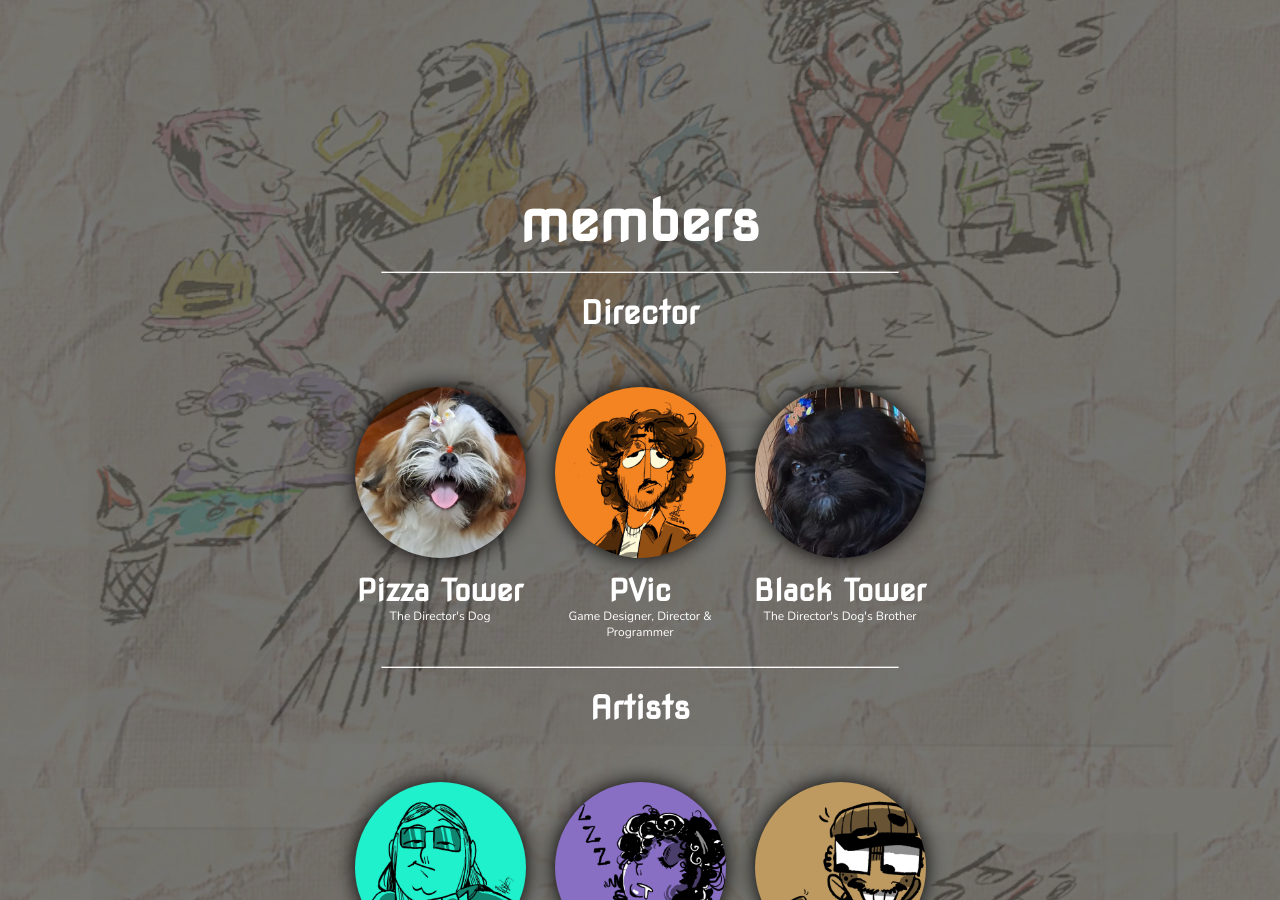
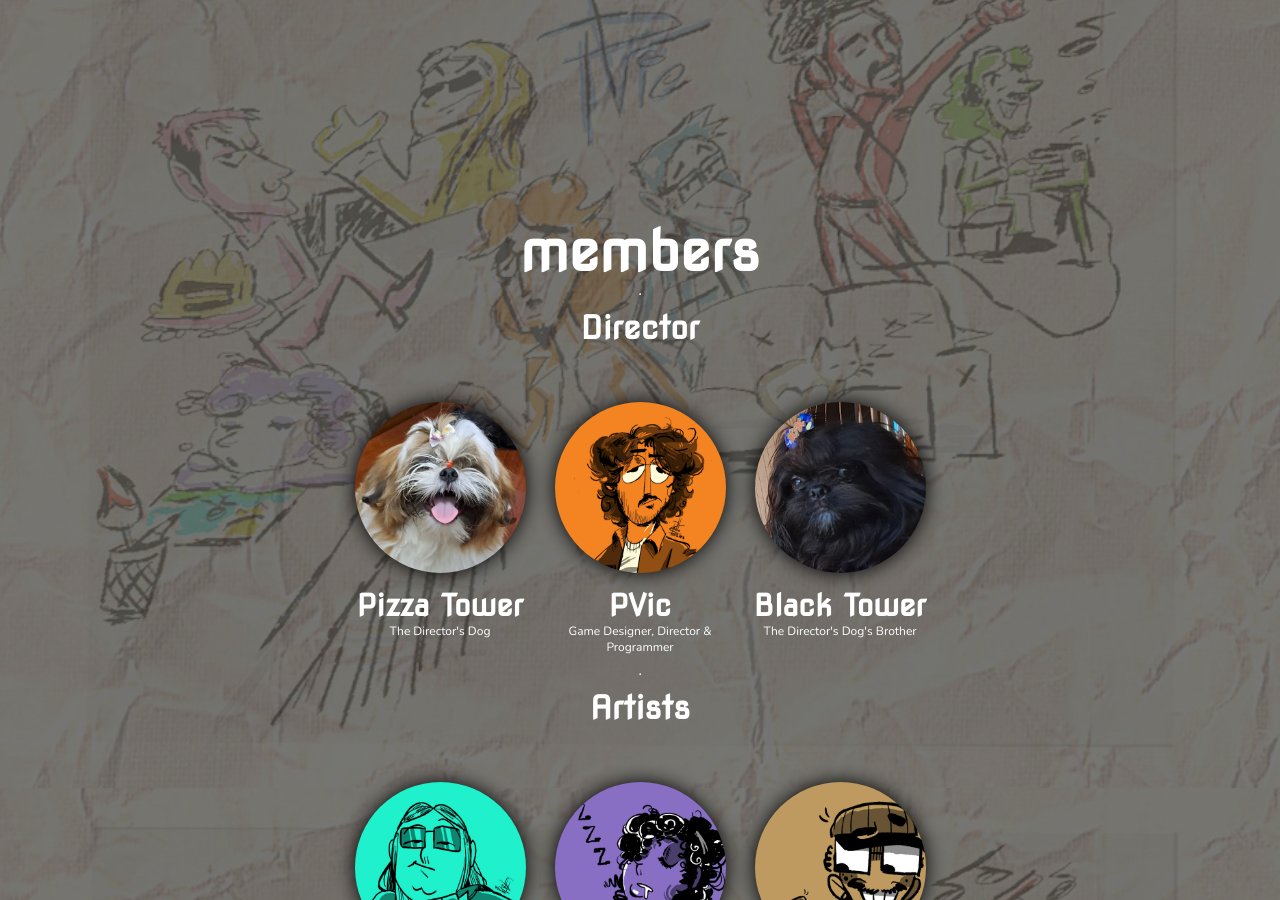
Before and after one commit to pvicgames/pvicgames.github.io, a Jekyll site: the page built from index.html, in a window 1280 px wide and 900 px high, scrolled down 4612 px. Built offline with Jekyll 4.4.1, drawn with Linux system fonts in a browser that asks for light colours; some of the changed text lies outside the part shown.

Commit message:
replaced bars with hr

```diff
--- a/index.html
+++ b/index.html
@@ -105,7 +105,7 @@
     <h1>members</h1>
 
     <!-- first row -->
-    <h3>───────────────────────────────────────</h3>
+    <hr />
     <h2>Director</h2>
     <div class="members_row">
 
@@ -134,7 +134,7 @@
     </div>
 
     <!-- second row -->
-    <h3>───────────────────────────────────────</h3>
+    <hr />
     <h2>Artists</h2>
     <div class="members_row">
         <div class="member_section">
@@ -161,7 +161,7 @@
     </div>
 
     <!-- third row -->
-    <h3>───────────────────────────────────────</h3>
+    <hr />
     <h2>Coders</h2>
     <div class="members_row">
         <div class="member_section">
@@ -184,7 +184,7 @@
     </div>
 
     <!-- fourth row -->
-    <h3>───────────────────────────────────────</h3>
+    <hr />
     <h2>Musicians</h2>
     <div class="members_row">
         <div class="member_section">
```
